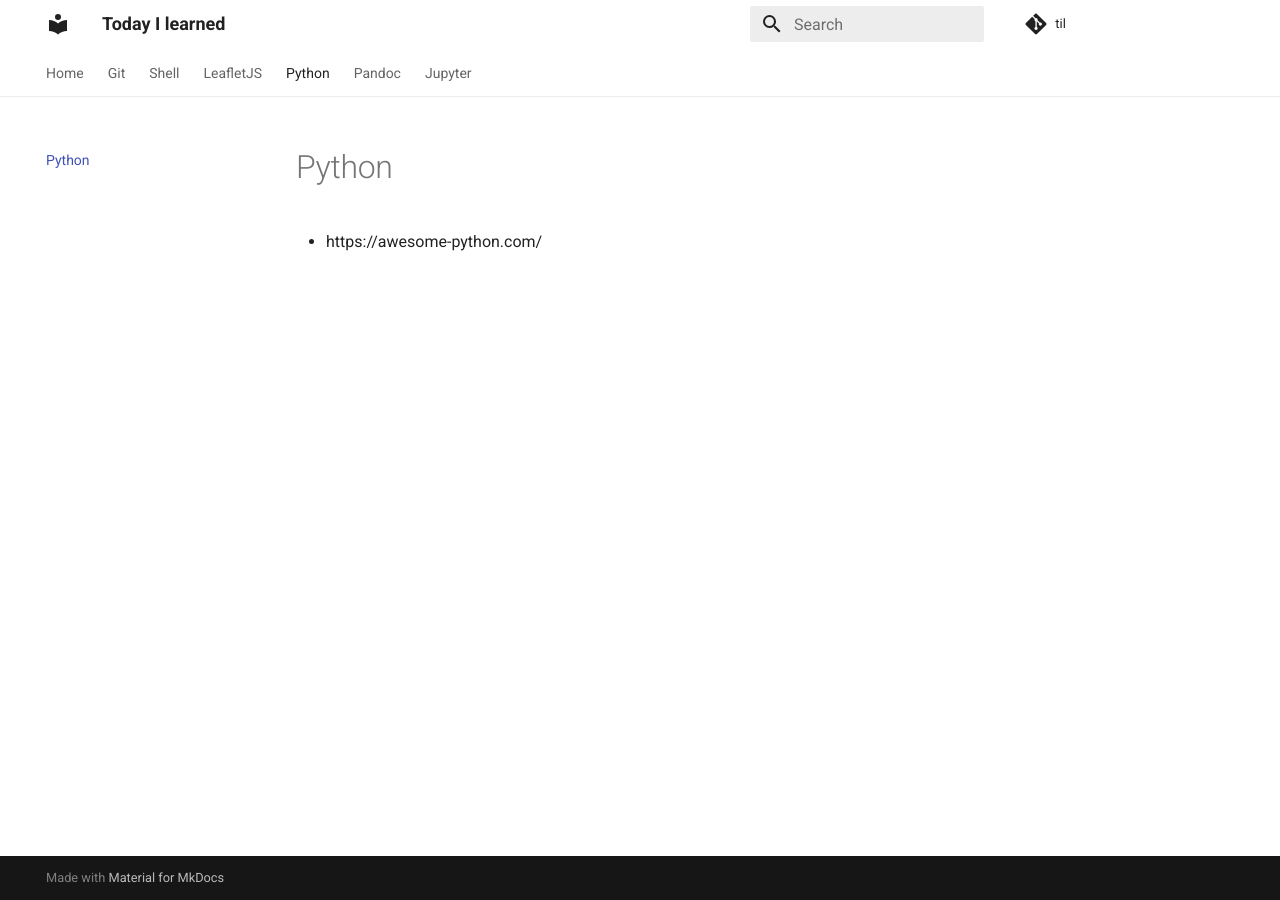
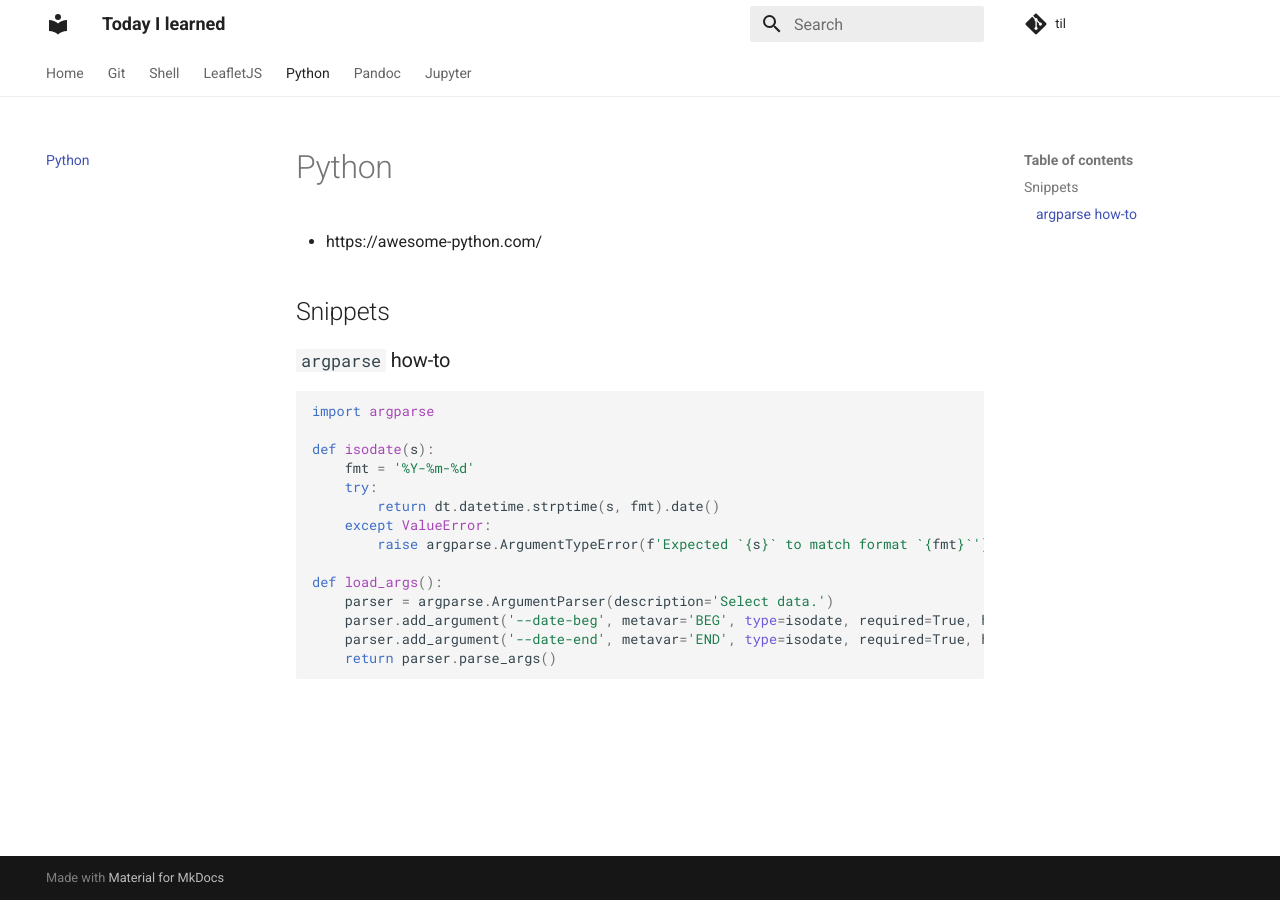
Before and after one commit to xidus/nts, an MkDocs documentation site: the page built from docs/python.md, in a window 1280 px wide. Built offline with MkDocs 1.6.1 and Material for MkDocs 9.7.7, drawn with Linux system fonts in a browser that asks for light colours; comment, search, counter and statistics services are not loaded.

Commit message:
feat: Add argparse snippet.

````diff
--- a/docs/python.md
+++ b/docs/python.md
@@ -1,3 +1,25 @@
 # Python
 
 * https://awesome-python.com/
+
+## Snippets
+
+### `argparse` how-to
+
+```python
+import argparse
+
+def isodate(s):
+    fmt = '%Y-%m-%d'
+    try:
+        return dt.datetime.strptime(s, fmt).date()
+    except ValueError:
+        raise argparse.ArgumentTypeError(f'Expected `{s}` to match format `{fmt}`')
+
+def load_args():
+    parser = argparse.ArgumentParser(description='Select data.')
+    parser.add_argument('--date-beg', metavar='BEG', type=isodate, required=True, help='Start date (inclusive) for the data.')
+    parser.add_argument('--date-end', metavar='END', type=isodate, required=True, help='End date (inclusive) for the data.')
+    return parser.parse_args()
+
+```
````
